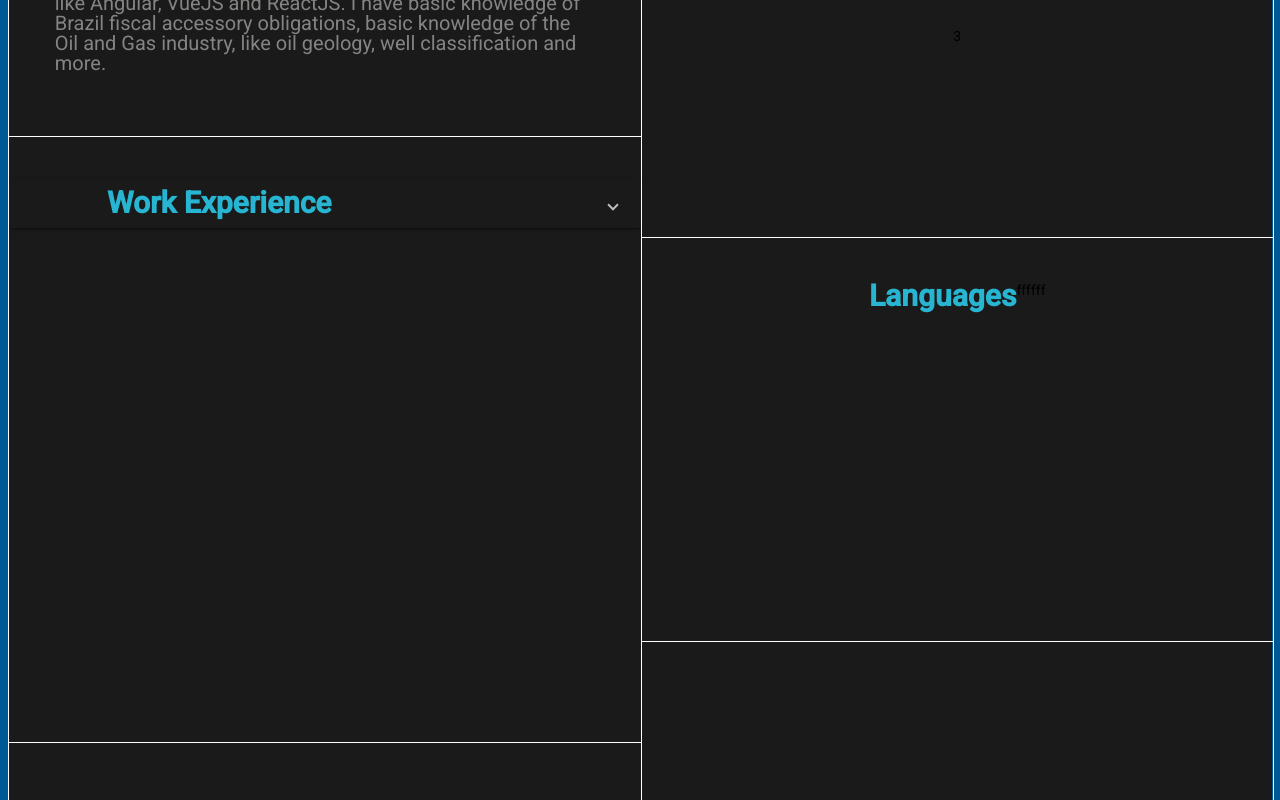
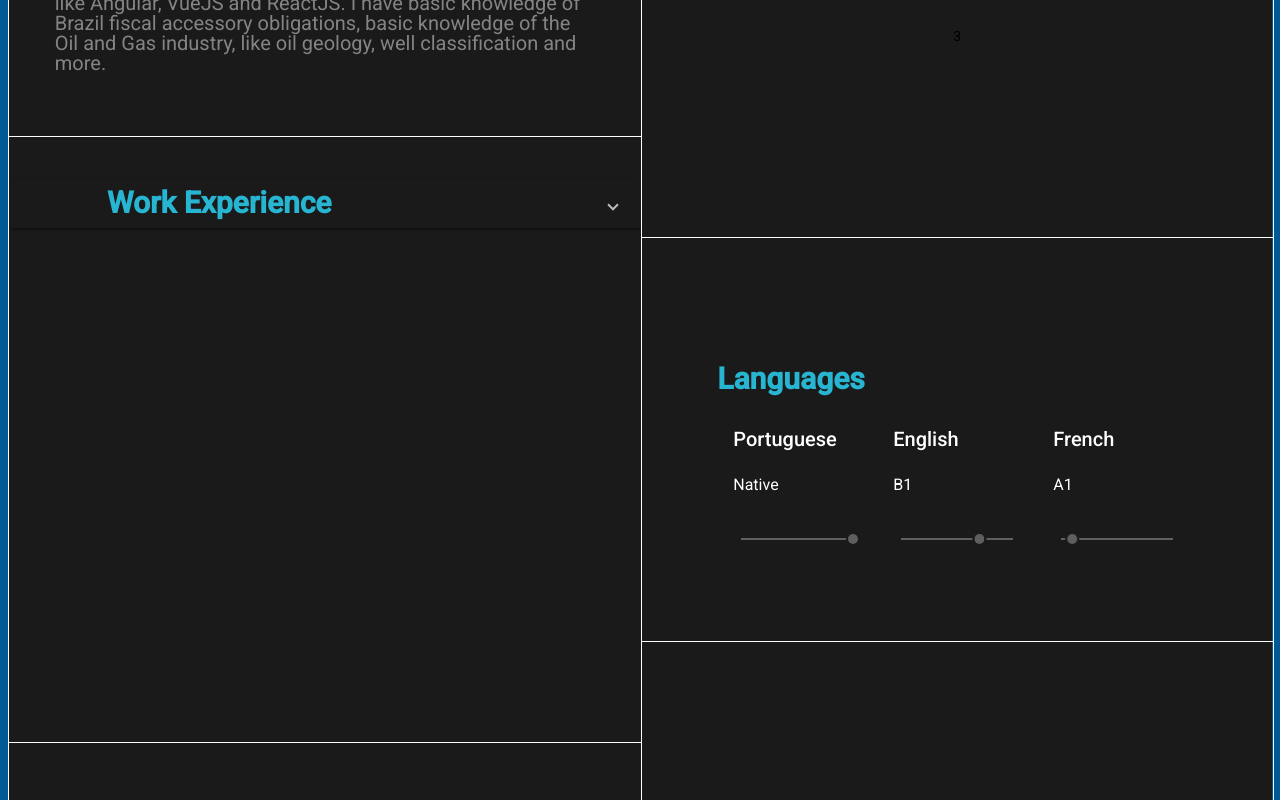
Before and after one commit to luca16s/luca16s.github.io, an Angular app: page / in a window 1280 px wide. Shown: the part 585-1385 px from the top of the page. Built offline with nearby package versions, Linux system fonts and the light colour scheme.

Commit message:
- Inclusão das linguagens

```diff
--- a/src/app/app.module.ts
+++ b/src/app/app.module.ts
@@ -17,6 +17,7 @@ import { MatCardModule } from '@angular/material/card';
 import { MatListModule } from '@angular/material/list';
 import { MatExpansionModule } from '@angular/material/expansion';
 import { MatButtonModule } from '@angular/material/button';
+import { MatSliderModule } from '@angular/material/slider';
 
 @NgModule({
   declarations: [
@@ -38,6 +39,7 @@ import { MatButtonModule } from '@angular/material/button';
     MatListModule,
     MatExpansionModule,
     MatButtonModule,
+    MatSliderModule,
   ],
   providers: [],
   bootstrap: [AppComponent]
--- a/src/app/components/langs/langs.component.html
+++ b/src/app/components/langs/langs.component.html
@@ -1,10 +1,26 @@
-<div>
-  <div class="content">
+<div class="container">
+  <div class="title">
     <h1>
       Languages
     </h1>
-    <p>
-      ffffff
-    </p>
   </div>
+  <mat-list class="content">
+    <mat-list-item *ngFor="let lang of Langs">
+      <div>
+        <h2>
+          {{ lang.name }}
+        </h2>
+        <h3>
+          {{ lang.level }}
+        </h3>
+        <mat-slider
+        class="slider-lang"
+        [disabled]="true"
+        [max]="100"
+        [value]="lang.progress"
+        aria-labelledby="lang.name">
+        </mat-slider>
+      </div>
+    </mat-list-item>
+  </mat-list>
 </div>
--- a/src/app/components/langs/langs.component.scss
+++ b/src/app/components/langs/langs.component.scss
@@ -1,12 +1,18 @@
-div {
-  height:40vh;
+.container {
   display: flex;
+  justify-content: space-around;
+  flex-direction: column;
 }
 
 .content {
   display: flex;
-  justify-content: inherit;
+  justify-content: center;
   align-items: flex-start;
+  flex-direction: row;
+}
+
+.title {
+  margin-bottom: 50px;
 }
 
 h1 {
@@ -16,3 +22,10 @@ h1 {
   font-size: 30px;
   color: #27B5D2;
 }
+
+::ng-deep .mat-accent .mat-slider-thumb {
+  background-color: #27B5D2;
+}
+::ng-deep .mat-accent .mat-slider-track-fill {
+  background-color: #27B5D2;
+}
```
